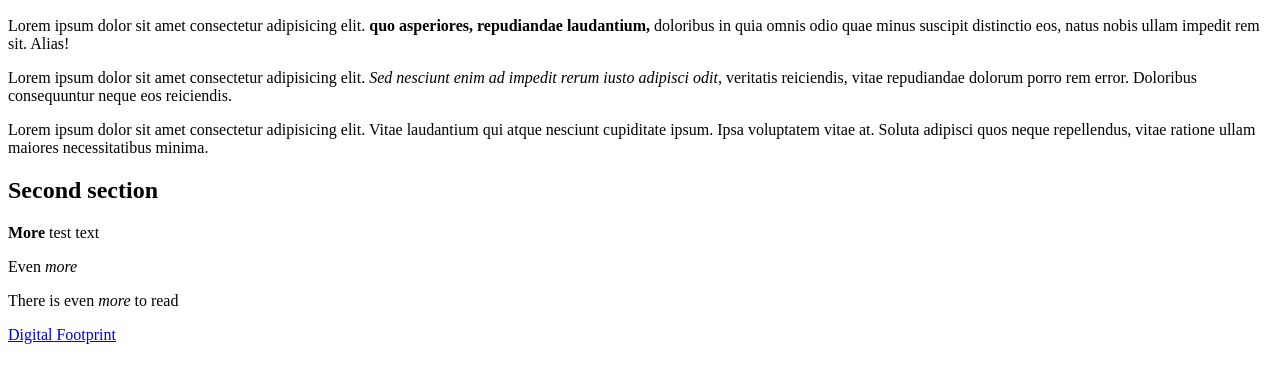
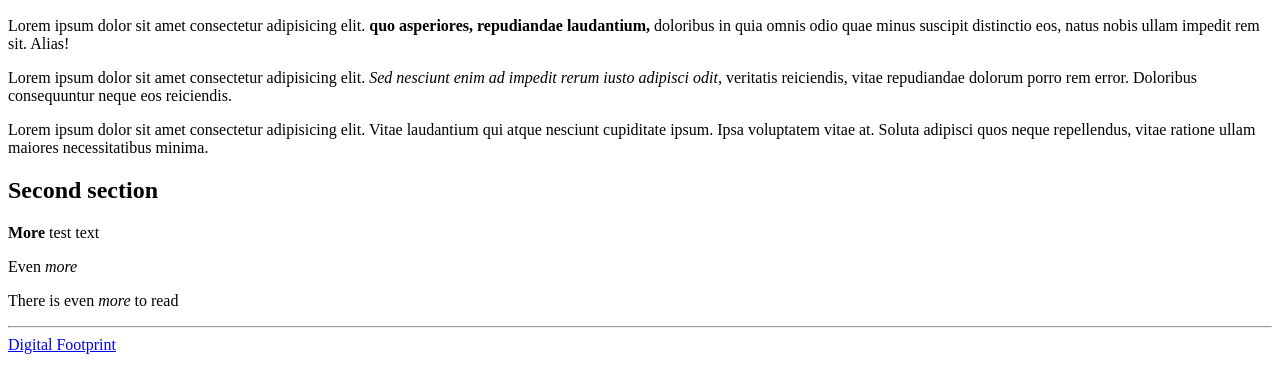
Before and after one commit to bpmryandinh/digitalFootPrint, a plain HTML site: page blog/blog.html in a window 1280 px wide. Shown: the part 110-502 px from the top of the page. Drawn offline with Linux system fonts and the light colour scheme.

Commit message:
added line break before link to index.html in blog.html

```diff
--- a/blog/blog.html
+++ b/blog/blog.html
@@ -21,6 +21,9 @@
                 <p>There is even <em>more</em> to read</p>
                 <!-- second paragraph/section -->
 
+            <hr>
+            <!-- Line break -->
+
             <!-- This is a link to the index.html -->
             <a href = "/index.html">Digital Footprint</a>
 
```
